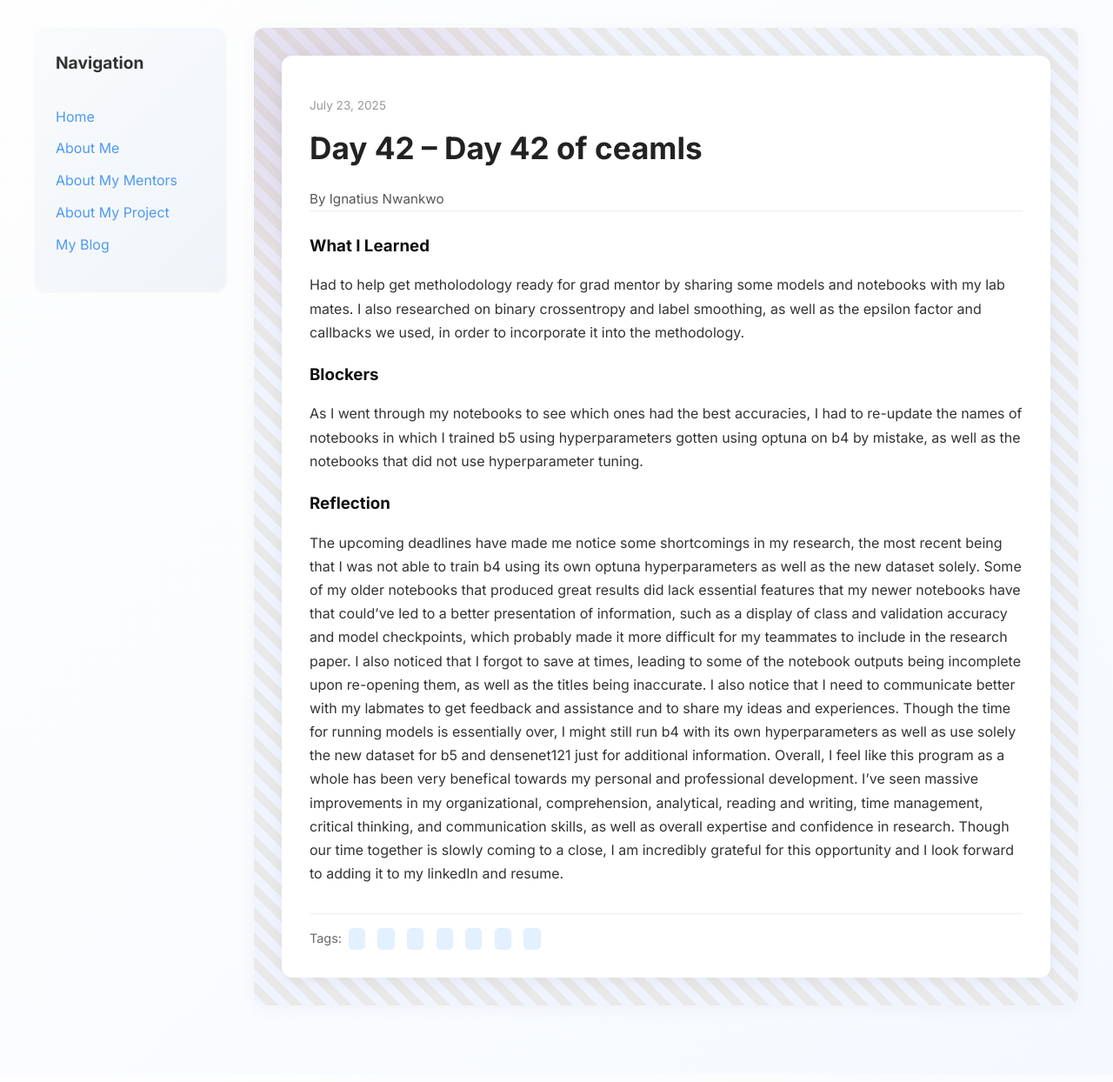
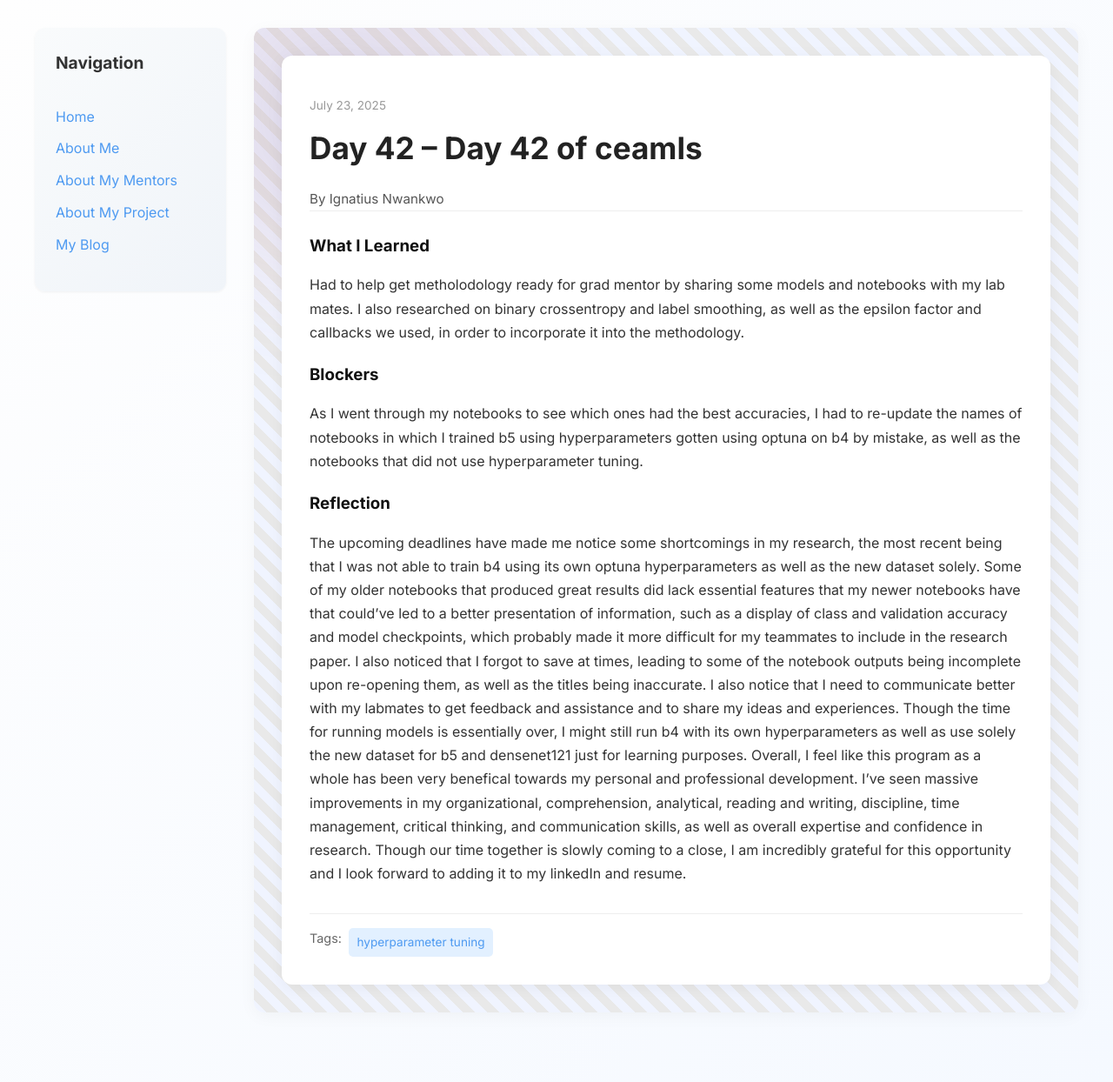
Before and after one commit to toxhi/toxhi.github.io, a Jekyll site: the page built from _posts/2025-07-23-day-42.md, in a window 1280 px wide. Shown: the whole page at 87% size. Built offline with Jekyll 4.4.1, drawn with Linux system fonts in a browser that asks for light colours.

Commit message:
Update 2025-07-23-day-42.md

```diff
--- a/_posts/2025-07-23-day-42.md
+++ b/_posts/2025-07-23-day-42.md
@@ -4,7 +4,7 @@
 date: 2025-07-23
 author: Ignatius Nwankwo
 permalink: /day42.html
-tags: ["","","","","",""," "]
+tags: ["hyperparameter tuning"]
 
 what_i_learned: |
   Had to help get metholodology ready for grad mentor by sharing some models and notebooks with my lab mates. I also researched on binary crossentropy and label smoothing, as well as the epsilon factor and callbacks we used, in order to incorporate it into the methodology.
@@ -15,5 +15,5 @@
 
 reflection: |
   The upcoming deadlines have made me notice some shortcomings in my research, the most recent being that I was not able to train b4 using its own optuna hyperparameters as well as the new dataset solely. Some of my older notebooks that produced great results did lack essential features that my newer notebooks have that could've led to a better presentation of information, such as a display of class and validation accuracy and model checkpoints, which probably made it more difficult for my teammates to include in the research paper. I also noticed that I forgot to save at times, leading to some of the notebook outputs being incomplete upon re-opening them, as well as the titles being inaccurate. I also notice that I need to communicate better with my labmates to get feedback and assistance and to share my ideas and experiences.
-  Though the time for running models is essentially over, I might still run b4 with its own hyperparameters as well as use solely the new dataset for b5 and densenet121 just for additional information. Overall, I feel like this program as a whole has been very benefical towards my personal and professional development. I've seen massive improvements in my organizational, comprehension, analytical, reading and writing, time management, critical thinking, and communication skills, as well as overall expertise and confidence in research. Though our time together is slowly coming to a close, I am incredibly grateful for this opportunity and I look forward to adding it to my linkedIn and resume.
+  Though the time for running models is essentially over, I might still run b4 with its own hyperparameters as well as use solely the new dataset for b5 and densenet121 just for learning purposes. Overall, I feel like this program as a whole has been very benefical towards my personal and professional development. I've seen massive improvements in my organizational, comprehension, analytical, reading and writing, discipline, time management, critical thinking, and communication skills, as well as overall expertise and confidence in research. Though our time together is slowly coming to a close, I am incredibly grateful for this opportunity and I look forward to adding it to my linkedIn and resume.
 ---
```
